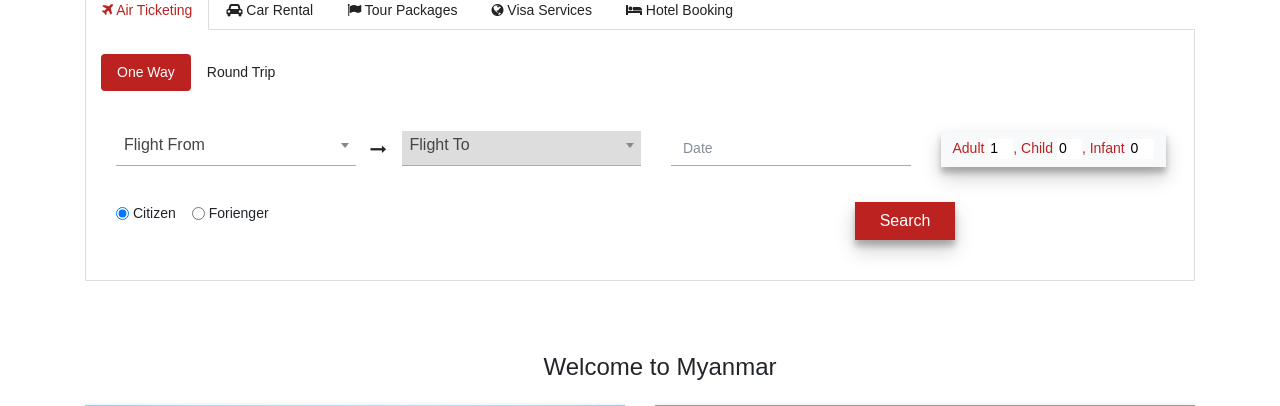
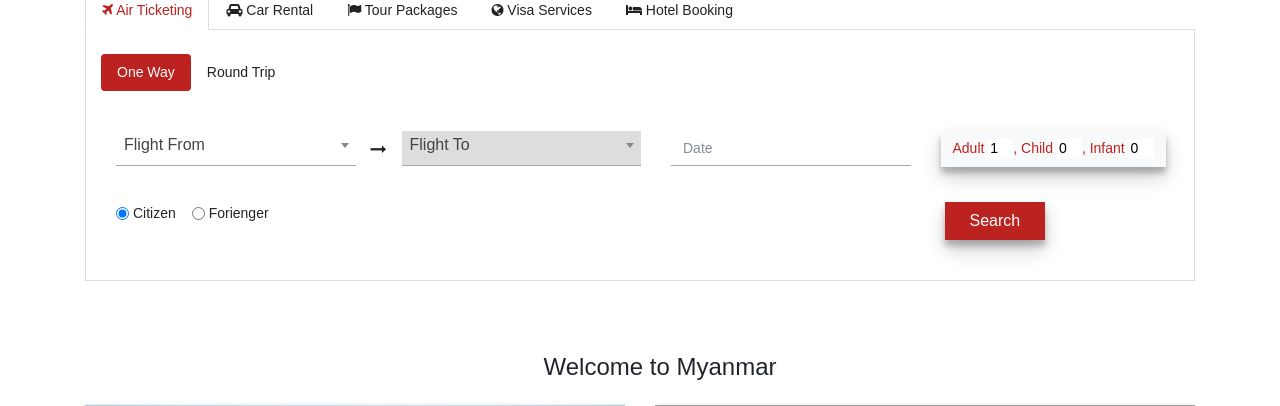
Before and after one commit to CrackiGuy/homepage, a PHP site: page /search/ in a window 1280 px wide. Shown: the part 173-579 px from the top of the page. Run offline with PHP 8.4, Linux system fonts and the light colour scheme; data that the repository does not hold is empty; some libraries are stand-ins or nearby versions; grey boxes are pictures that could not be loaded.

Commit message:
design complete

```diff
--- a/index.php
+++ b/index.php
@@ -151,7 +151,7 @@
                                     </div>
                                 </div>
                                 <div class="col-12" style="height:35px;"></div>
-                                <div class="form-group col-8">
+                                <div class="form-group col-9">
                                     <div class="radio-view">
                                         <div class="form-check-inline">
                                         <label class="form-check-label" for="radio1">
@@ -165,7 +165,7 @@
                                         </div>
                                     </div>
                                 </div>
-                                <div class="form-group col-4">
+                                <div class="form-group col-3">
                                 <button type="submit" class="btn-search float-right">Search</button>
                                 </div>
                             </form>
@@ -218,7 +218,7 @@
 
                                         Adult <input type="number" name="adult_quantity[]" id="adult_quantity" value="1" >,
                                         Child <input type="number" name="child_quantity[]" id="child_quantity" value="0">,
-                                        Infant <input type="number" name="infant_quantity[]" id="infant_quantity" value="0" >,
+                                        Infant <input type="number" name="infant_quantity[]" id="infant_quantity" value="0" >
                                         <input type="hidden" id="total_quantity" name="total_quantity[]" class=" input-number" value="1" min="1" max="9">
                                     </div>
                                         <br>
@@ -255,7 +255,7 @@
                                     </div>
                                 </div>
                                 <div class="col-12" style="height:35px;"></div>
-                                <div class="form-group col-8">
+                                <div class="form-group col-9">
                                     <div class="radio-view">
                                         <div class="form-check-inline">
                                         <label class="form-check-label" for="radio1">
@@ -269,7 +269,7 @@
                                         </div>
                                     </div>
                                 </div>
-                                <div class="form-group col-4">
+                                <div class="form-group col-3">
                                 <button type="submit" class="btn-search float-right">Search</button>
                                 </div>
                             </form>
--- a/sonicstar/css/main.css
+++ b/sonicstar/css/main.css
@@ -672,7 +672,7 @@ footer {
 }
 
 #one-date,
-#round-date,
+#departure_date,
 .btn {
     border-radius: 0;
     border: 0;
@@ -746,7 +746,7 @@ footer {
 }
 
 #one-date,
-#round-date {
+#departure_date {
     display: block;
     border-bottom: 1px solid #aaa;
     width: 100%;
@@ -906,6 +906,3 @@ input[type="number"] {
     width: 25px;
     border: 0;
 }
-#onewaysubmit {
-    z
-}
```
